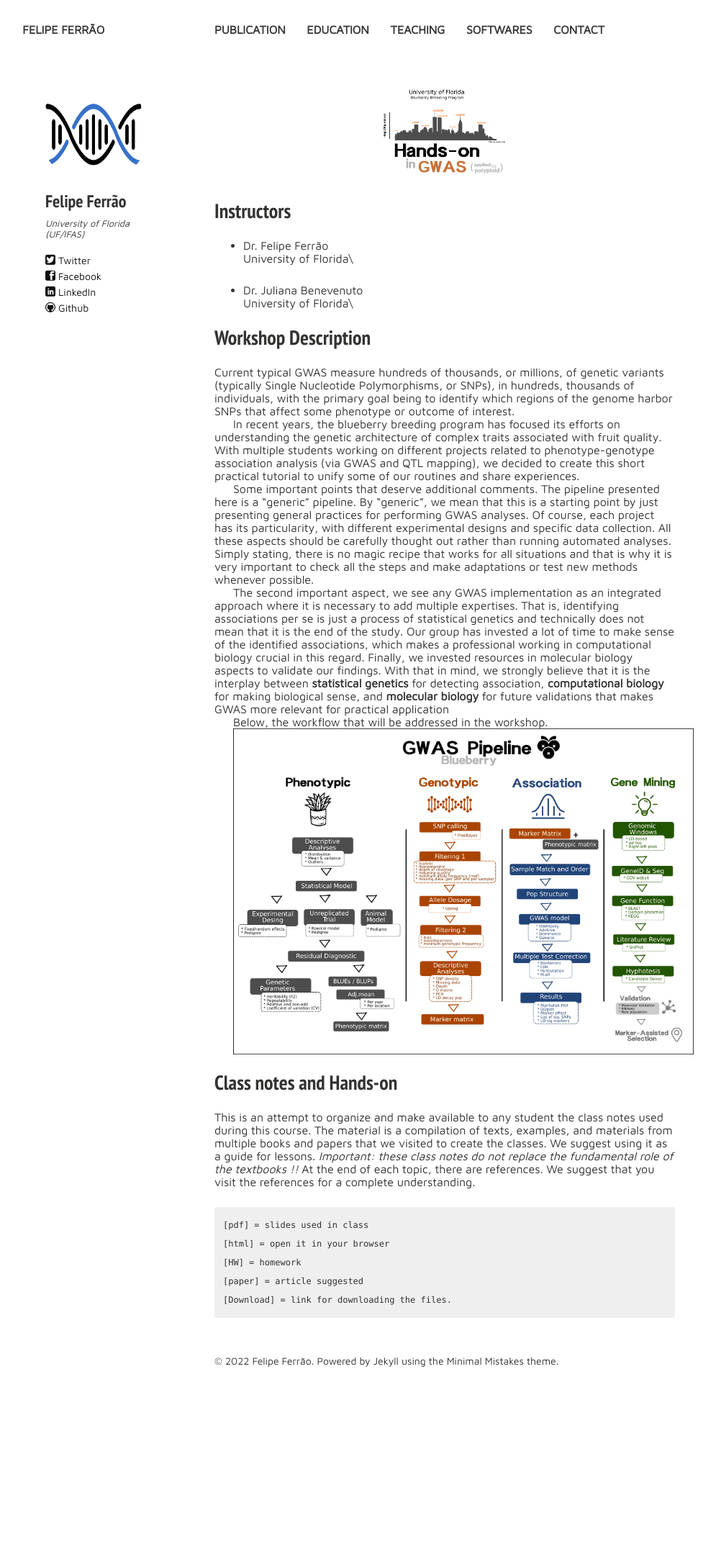
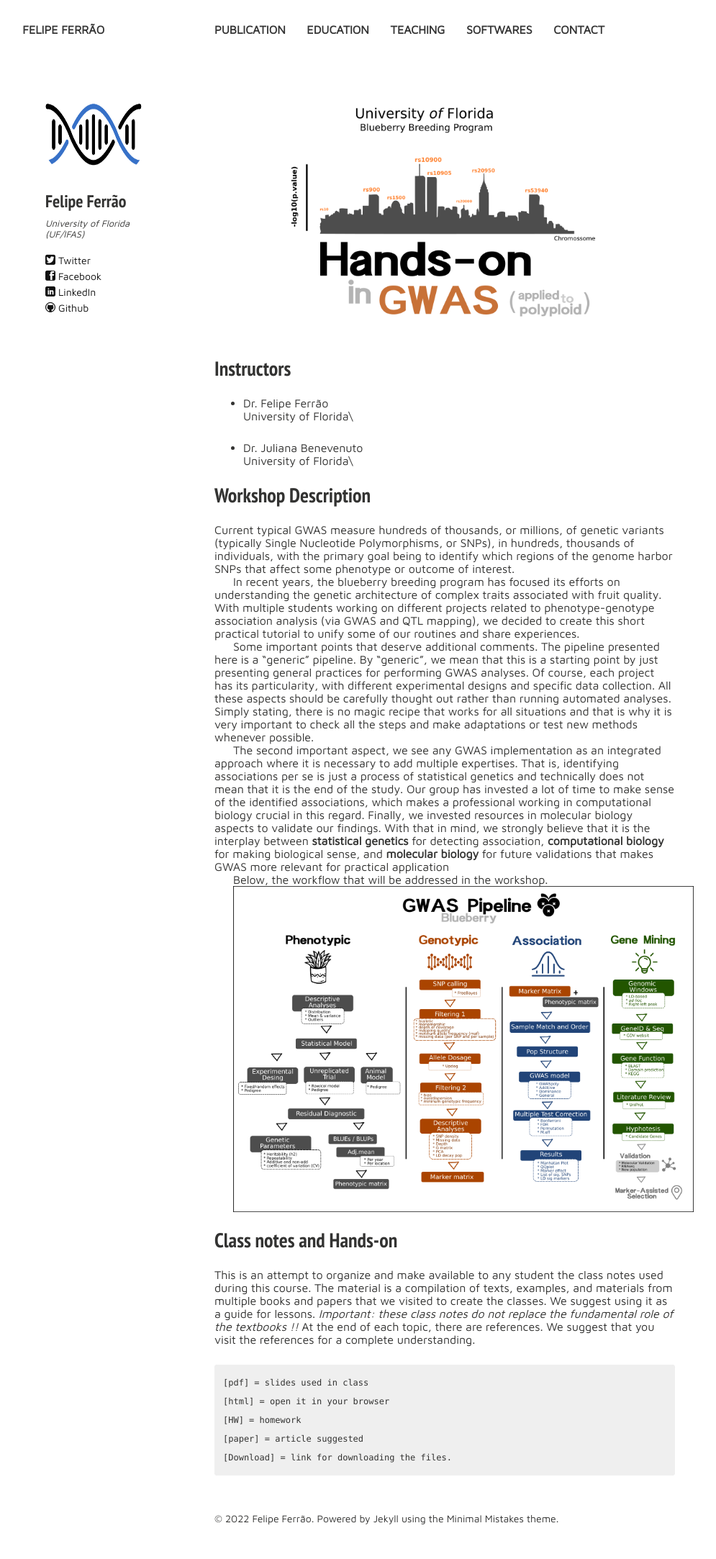
Before and after one commit to lfelipe-ferrao/lfelipe-ferrao.github.io, a Jekyll site: the page built from class/GWAS/index.md, in a window 1280 px wide. Shown: the whole page at 72% size, without its empty margins (22-1017 px from the left). Built offline with Jekyll 4.4.1, drawn with Linux system fonts in a browser that asks for light colours; nearby versions of some CDN libraries; our own code applies the rules of GitHub Pages for plain Markdown files; before the commit the page ends 1947 px from its top, so only the background shows below that.

Commit message:
Update index.md

```diff
--- a/class/GWAS/index.md
+++ b/class/GWAS/index.md
@@ -1,5 +1,5 @@
 <p align="center">
-  <img src="./gwas_logo.png" height="180" width="200"/>
+  <img src="./gwas_logo.png" height="500" width="500"/>
 </p>
 
 ## Instructors
```
